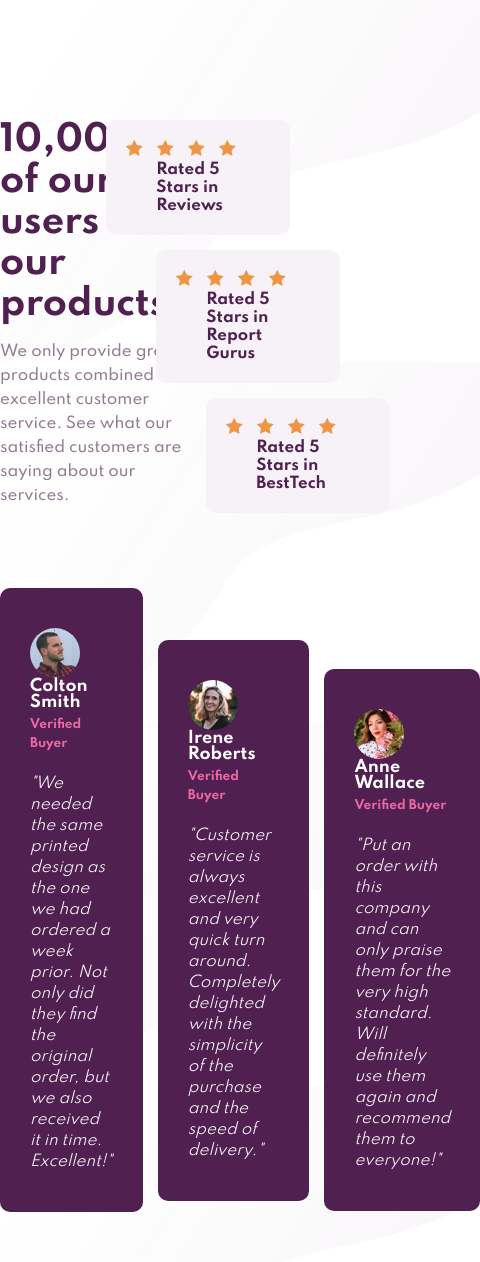
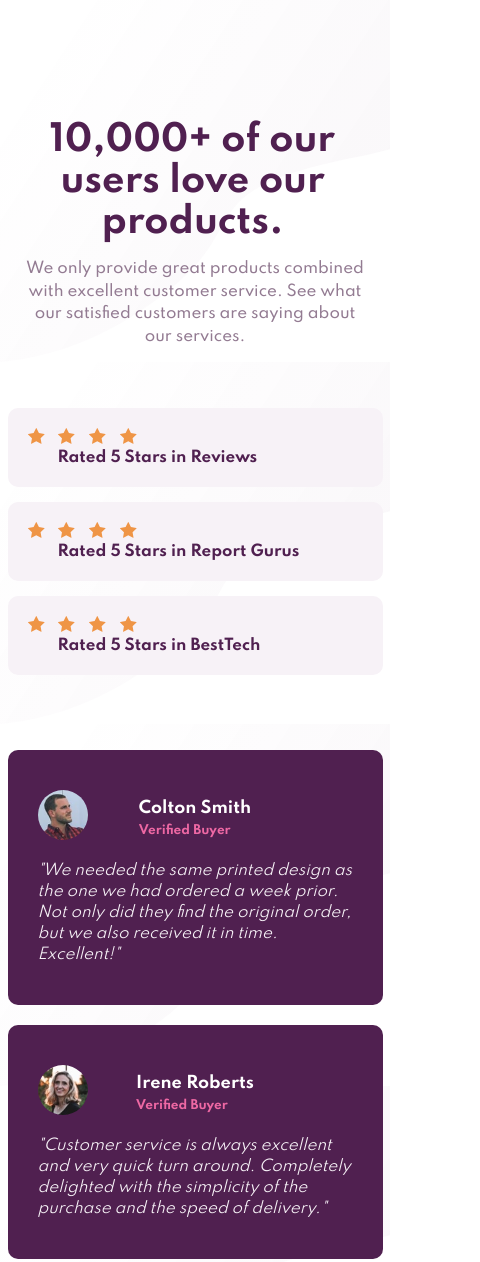
Before and after one commit to romariojdosantos/social-proof-section, a plain HTML site: page index.html in a window 390 px wide. Shown: the top 1262 px of the page, 480 px wide, since content can reach past the window. Drawn offline with Linux system fonts and the light colour scheme.

Commit message:
"commit submit"

```diff
--- /dev/null
+++ b/css/responsive.css
@@ -0,0 +1,41 @@
+/*  estilos para tablet */
+
+@media (min-width: 750px) and (max-width: 990px) {
+
+}
+
+/* estilos para celular */
+
+@media (max-width: 749px) {
+  .container {
+    max-width: 375px;
+    margin: 120px auto 0 auto;
+  }
+
+  .flex1 {
+    max-width: 375px;
+    flex-direction: column;
+  }
+
+  .flex1 div h1 {
+    text-align: center;
+  }
+
+  .flex1 div p {
+    text-align: center;
+    max-width: 340px;
+    margin: 0 auto 60px auto;
+  }
+
+  #right50, #right100 {
+    position: static;
+  }
+
+  .flex2 {
+    flex-direction: column;
+  }
+
+  .card-item {
+    margin: 0;
+  }
+}
--- a/style.css
+++ b/css/style.css
@@ -19,7 +19,7 @@ body {
   font-size: 15px;
   font-family: 'Spartan', sans-serif;
   max-width: 1440px;
-  background-image: url('images/bg-pattern-top-desktop.svg');
+  background-image: url('/images/bg-pattern-top-desktop.svg');
 }
 
 :root {
@@ -36,8 +36,7 @@ body {
 
 .container {
   max-width: 1110px;
-  margin: 0 auto;
-  margin-top: 120px;
+  margin: 120px auto 0 auto;
 }
 
 .flex1 {
@@ -55,7 +54,7 @@ body {
 
 .flex1 div p {
   max-width: 500px;
-  line-height: 24px;
+  line-height: 1.5em;
   color: var(--Dark-Grayish-Magenta);
   font-weight: 500;
 }
@@ -177,6 +176,7 @@ body {
   font-size: 11px;
   text-align: center;
 }
+
 .attribution a {
   color: hsl(228, 45%, 44%);
 }
--- a/index.html
+++ b/index.html
@@ -3,7 +3,8 @@
   <head>
     <meta charset="UTF-8" />
     <meta name="viewport" content="width=device-width, initial-scale=1.0" />
-    <link rel="stylesheet" href="style.css">
+    <link rel="stylesheet" href="css/style.css">
+    <link rel="stylesheet" href="css/responsive.css">
 
     <link href="https://fonts.googleapis.com/css2?family=Spartan:wght@400;500;700&display=swap" rel="stylesheet">
     <!-- displays site properly based on user's device -->
```
